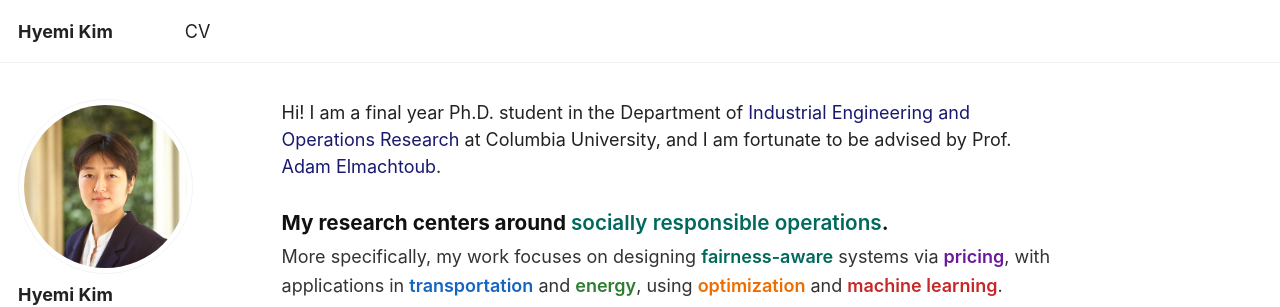
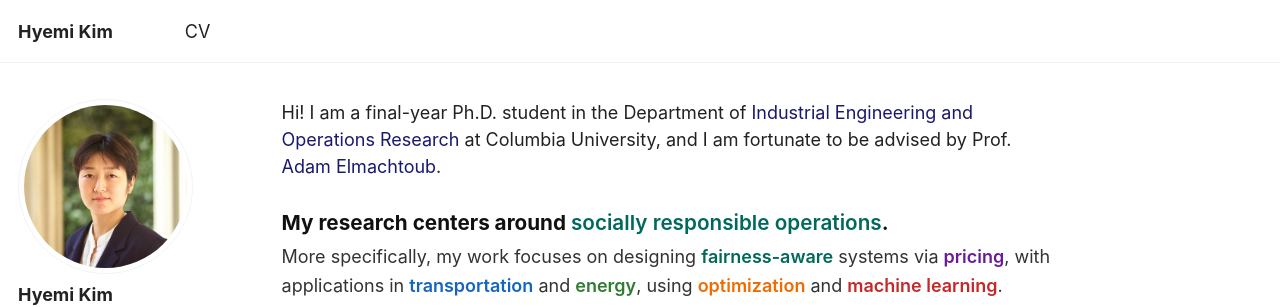
Before and after one commit to HyemiK1m/hyemik1m.github.io, a Jekyll site: the page built from _pages/about.md, in a window 1280 px wide and 900 px high. Shown: the top 307 px of the window. Built offline with Jekyll 4.4.1, drawn with Linux system fonts in a browser that asks for light colours; some web fonts are replaced; a script that is not in the unit is left out.

```diff
--- a/_pages/about.md
+++ b/_pages/about.md
@@ -24,7 +24,7 @@ redirect_from:
   .text-ml { color: #C62828; font-weight: 600; }
 </style>
 
-Hi! I am a final year Ph.D. student in the Department of [Industrial Engineering and Operations Research](https://ieor.columbia.edu/) at Columbia University, and I am fortunate to be advised by Prof. [Adam Elmachtoub](https://www.columbia.edu/~ae2516/).
+Hi! I am a final-year Ph.D. student in the Department of [Industrial Engineering and Operations Research](https://ieor.columbia.edu/) at Columbia University, and I am fortunate to be advised by Prof. [Adam Elmachtoub](https://www.columbia.edu/~ae2516/).
 
 <div style="margin: 1.5em 0;">
   <span style="font-size: 1.15em; font-weight: bold; display: block; margin-bottom: 5px; color: #111;">My research centers around <span class="text-fairness">socially responsible operations</span>.</span>
```
